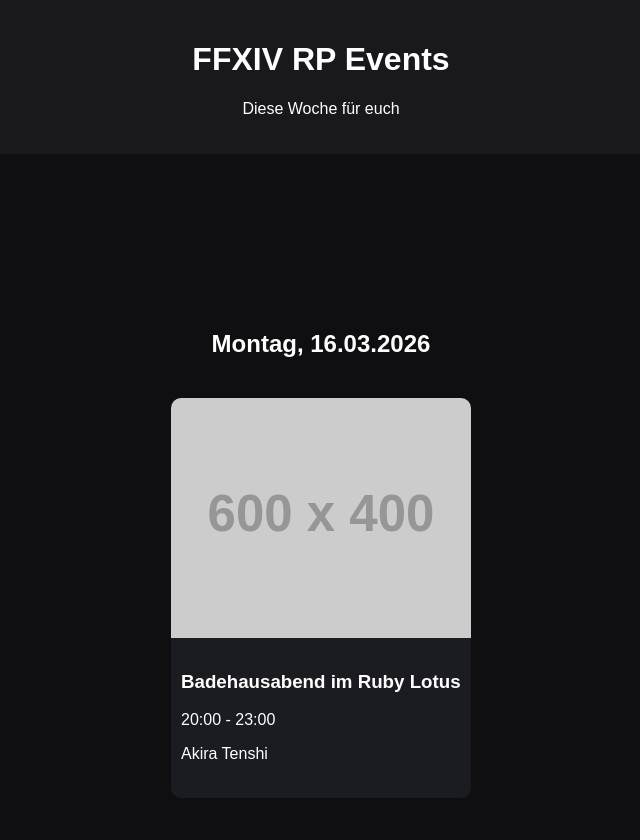
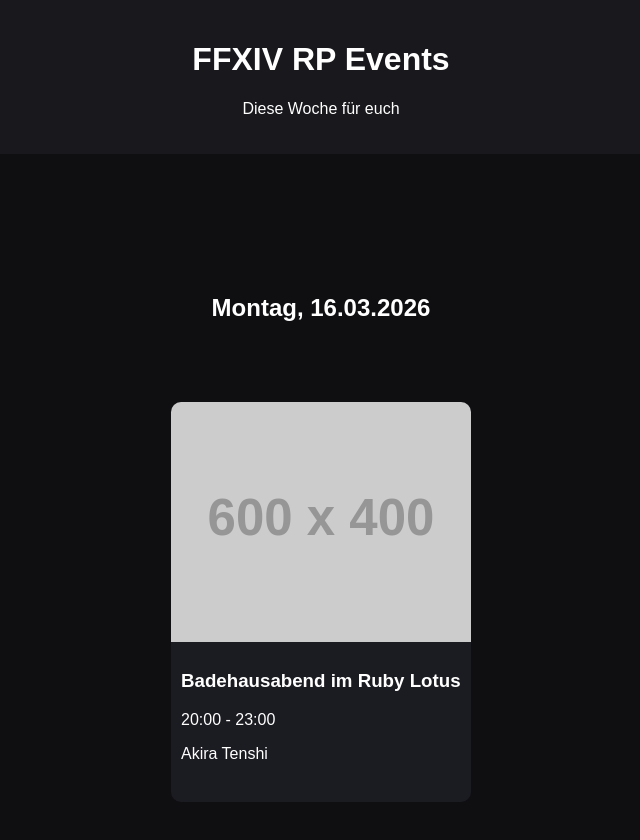
Before and after one commit to demkadse/light-hotspots, a plain HTML site: page index.html in a window 1280 px wide. Shown: the whole page, without its empty margins (319-959 px from the left). Drawn offline with Linux system fonts and the light colour scheme; placeholder pictures from the web are drawn by us.

Commit message:
Update styles.css

```diff
--- a/css/styles.css
+++ b/css/styles.css
@@ -1,6 +1,6 @@
 body{
 margin:0;
-font-family:Arial;
+font-family:Arial, Helvetica, sans-serif;
 background:#0f0f12;
 color:white;
 overflow:hidden;
@@ -15,32 +15,59 @@
 #timeline-container{
 height:100vh;
 overflow:hidden;
+position:relative;
 }
 
 #timeline-track{
 transition:transform .4s ease;
 }
 
+/* DAY SLIDES */
+
 .day-slide{
+
 height:100vh;
+
 display:flex;
+
 flex-direction:column;
+
 align-items:center;
-justify-content:center;
+
+justify-content:flex-start;
+
+padding-top:120px;
+
+box-sizing:border-box;
+
 }
 
 .day-header{
+
 margin-bottom:20px;
+
+text-align:center;
+
 }
 
+/* CAROUSEL */
+
 .carousel-track{
+
 display:flex;
+
 gap:20px;
+
+margin-top:40px;
+
 }
+
+/* EVENT CARD */
 
 .event-card{
 
 width:300px;
+
 height:400px;
 
 background:#1b1b22;
@@ -52,6 +79,10 @@
 cursor:pointer;
 
 transition:transform .2s;
+
+display:flex;
+
+flex-direction:column;
 
 }
 
@@ -74,6 +105,8 @@
 .event-info{
 
 padding:10px;
+
+flex-grow:1;
 
 }
 
```
